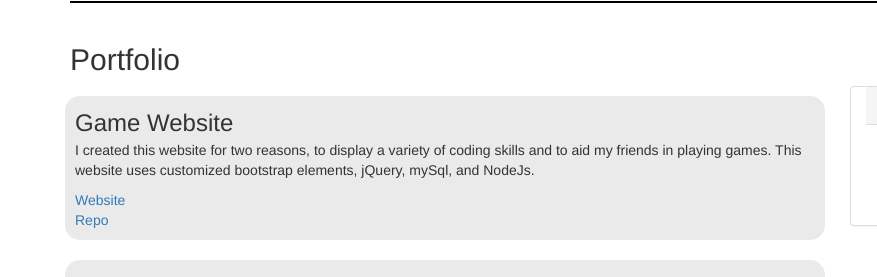
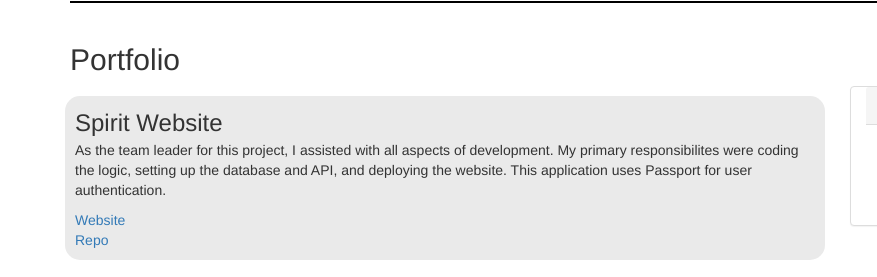
Before and after one commit to MicahIsley/Bootstrap-Portfolio, a plain HTML site: page portfolio.html in a window 1280 px wide. Shown: the part 113-390 px from the top of the page, 0-877 px from the left. Drawn offline with nearby package versions, Linux system fonts and the light colour scheme.

Commit message:
portfolio update

```diff
--- a/portfolio.html
+++ b/portfolio.html
@@ -25,6 +25,14 @@
 	<div class="container">
 		<div class="row">
 			<div class="col-sm-8">
+				<div class="row">
+					<div class="portfolioProject" id="spiritApp">
+						<div class="projectTitle">Spirit Website</div>
+							<p>As the team leader for this project, I assisted with all aspects of development. My primary responsibilites were coding the logic, setting up the database and API, and deploying the website. This application uses Passport for user authentication.</p>
+							<a href="https://morning-fortress-31252.herokuapp.com/"><div class="deployedLink">Website</div></a>
+							<a href="https://github.com/MicahIsley/Spirit-app"><div class="repoLink">Repo</div></a>
+					</div>
+				</div>
 				<div class="row">
 					<div class="portfolioProject" id="galactus">
 						<div class="projectTitle">Game Website</div>
```
